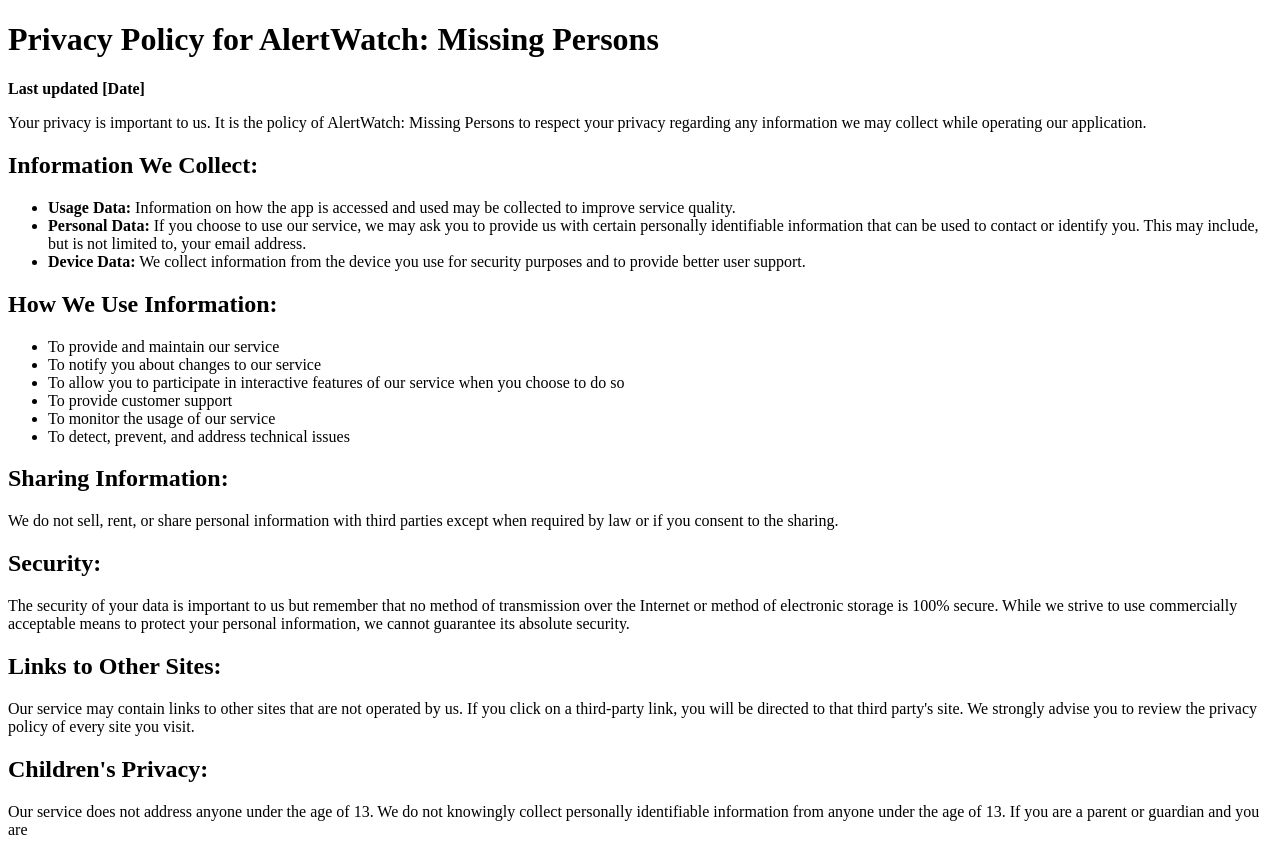
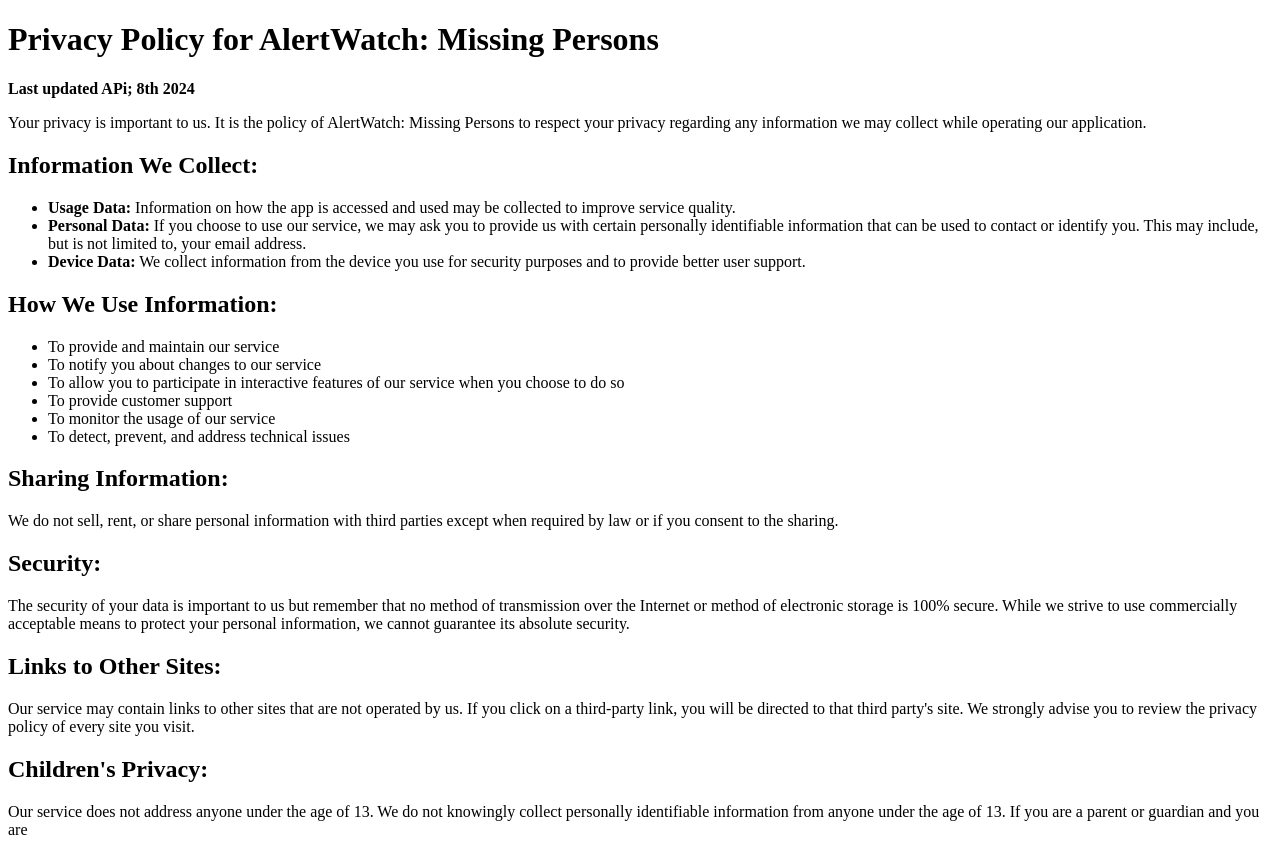
Before and after one commit to i-asaolu/AlertWatchPrivacyPolicy, a plain HTML site: page index.html in a window 1280 px wide. Drawn offline with Linux system fonts and the light colour scheme.

Commit message:
Update index.html

```diff
--- a/index.html
+++ b/index.html
@@ -8,7 +8,7 @@
 <body>
     <h1>Privacy Policy for AlertWatch: Missing Persons</h1>
 
-    <p><strong>Last updated [Date]</strong></p>
+    <p><strong>Last updated APi; 8th 2024</strong></p>
 
     <p>Your privacy is important to us. It is the policy of AlertWatch: Missing Persons to respect your privacy regarding any information we may collect while operating our application.</p>
 
```
